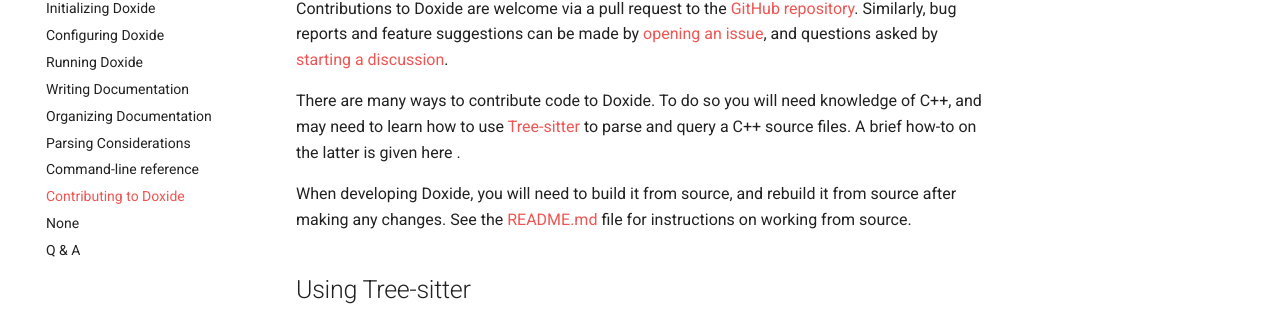
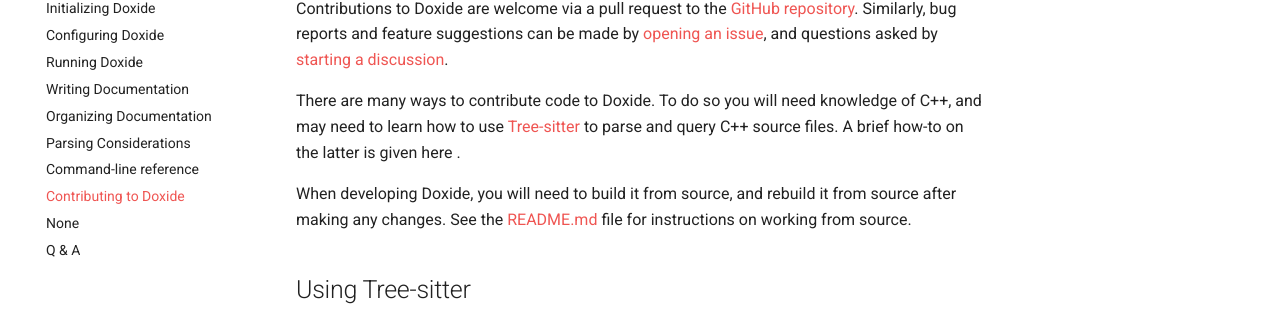
Before and after one commit to lawmurray/doxide, an MkDocs documentation site: the page built from docs/contributing.md, in a window 1280 px wide and 900 px high. Shown: the part 184-493 px from the top of the window. Built offline with MkDocs 1.6.1 and Material for MkDocs 9.7.7, drawn with Linux system fonts in a browser that asks for light colours; comment, search, counter and statistics services are not loaded.

Commit message:
Fixed typo.

```diff
--- a/docs/contributing.md
+++ b/docs/contributing.md
@@ -2,7 +2,7 @@
 
 Contributions to Doxide are welcome via a pull request to the [GitHub repository](https://github.com/lawmurray/doxide). Similarly, bug reports and feature suggestions can be made by [opening an issue](https://github.com/lawmurray/doxide/issues), and questions asked by [starting a discussion](https://github.com/lawmurray/doxide/discussions).
 
-There are many ways to contribute code to Doxide. To do so you will need knowledge of C++, and may need to learn how to use [Tree-sitter](https://tree-sitter.github.io/tree-sitter/) to parse and query a C++ source files. A brief how-to on the latter is given here .
+There are many ways to contribute code to Doxide. To do so you will need knowledge of C++, and may need to learn how to use [Tree-sitter](https://tree-sitter.github.io/tree-sitter/) to parse and query C++ source files. A brief how-to on the latter is given here .
 
 When developing Doxide, you will need to build it from source, and rebuild it from source after making any changes. See the [README.md](https://github.com/lawmurray/doxide?tab=readme-ov-file#installation) file for instructions on working from source.
 
```
